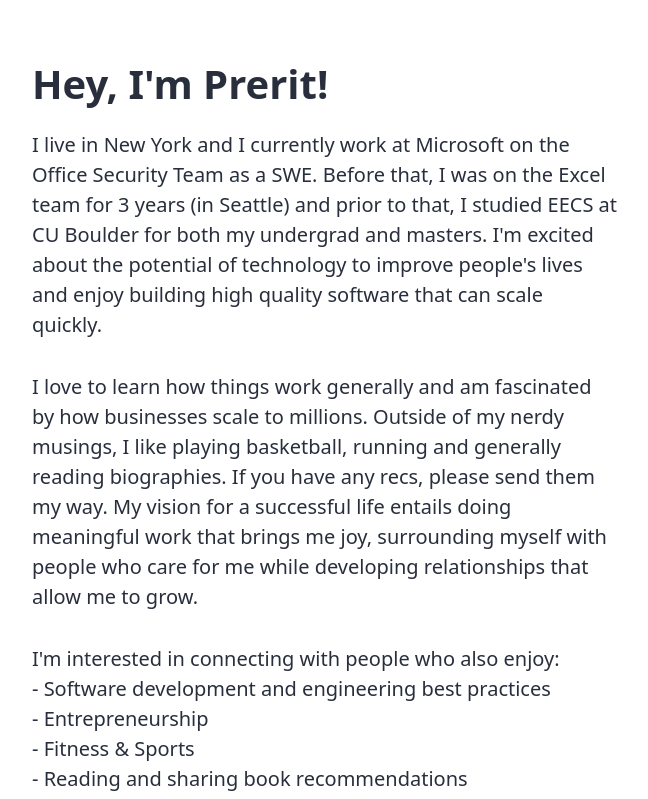
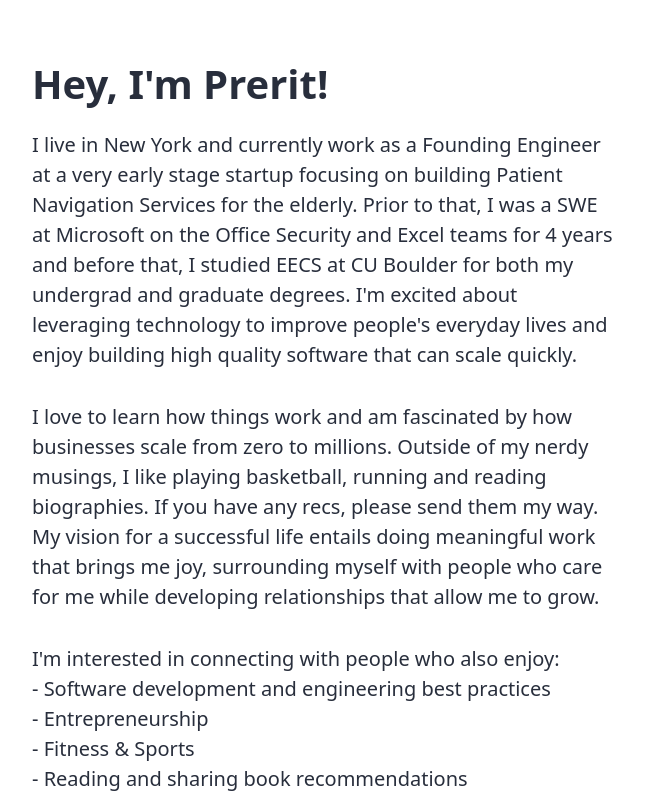
Before and after one commit to PreritO/personal_site, a Next.js app: page / in a window 1280 px wide. Shown: the part 360-1159 px from the top of the page, without its empty margins (315-963 px from the left). Built offline with nearby package versions, Linux system fonts and the light colour scheme.

Commit message:
lil homepage updates

```diff
--- a/src/app/page.tsx
+++ b/src/app/page.tsx
@@ -7,10 +7,10 @@ export default function Home() {
       <div className="site-header">
         <h1 className="site-title">Hey, I'm Prerit!</h1>
         <p className="site-description">
-        I live in New York and I currently work at Microsoft on the Office Security Team as a SWE. Before that, I was on the Excel team for 3 years (in Seattle) and prior to that, I studied EECS at CU Boulder for both my undergrad and masters. I'm excited about the potential of technology to improve people's lives and enjoy building high quality software that can scale quickly.
+        I live in New York and currently work as a Founding Engineer at a very early stage startup focusing on building Patient Navigation Services for the elderly. Prior to that, I was a SWE at Microsoft on the Office Security and Excel teams for 4 years and before that, I studied EECS at CU Boulder for both my undergrad and graduate degrees. I'm excited about leveraging technology to improve people's everyday lives and enjoy building high quality software that can scale quickly.
         </p>
         <p className="site-description">
-          I love to learn how things work generally and am fascinated by how businesses scale to millions. Outside of my nerdy musings, I like playing basketball, running and generally reading biographies. If you have any recs, please send them my way. My vision for a successful life entails doing meaningful work that brings me joy, surrounding myself with people who care for me while developing relationships that allow me to grow.
+          I love to learn how things work and am fascinated by how businesses scale from zero to millions. Outside of my nerdy musings, I like playing basketball, running and reading biographies. If you have any recs, please send them my way. My vision for a successful life entails doing meaningful work that brings me joy, surrounding myself with people who care for me while developing relationships that allow me to grow.
         </p>
          <p className="site-description">
           I'm interested in connecting with people who also enjoy: <br />
```
